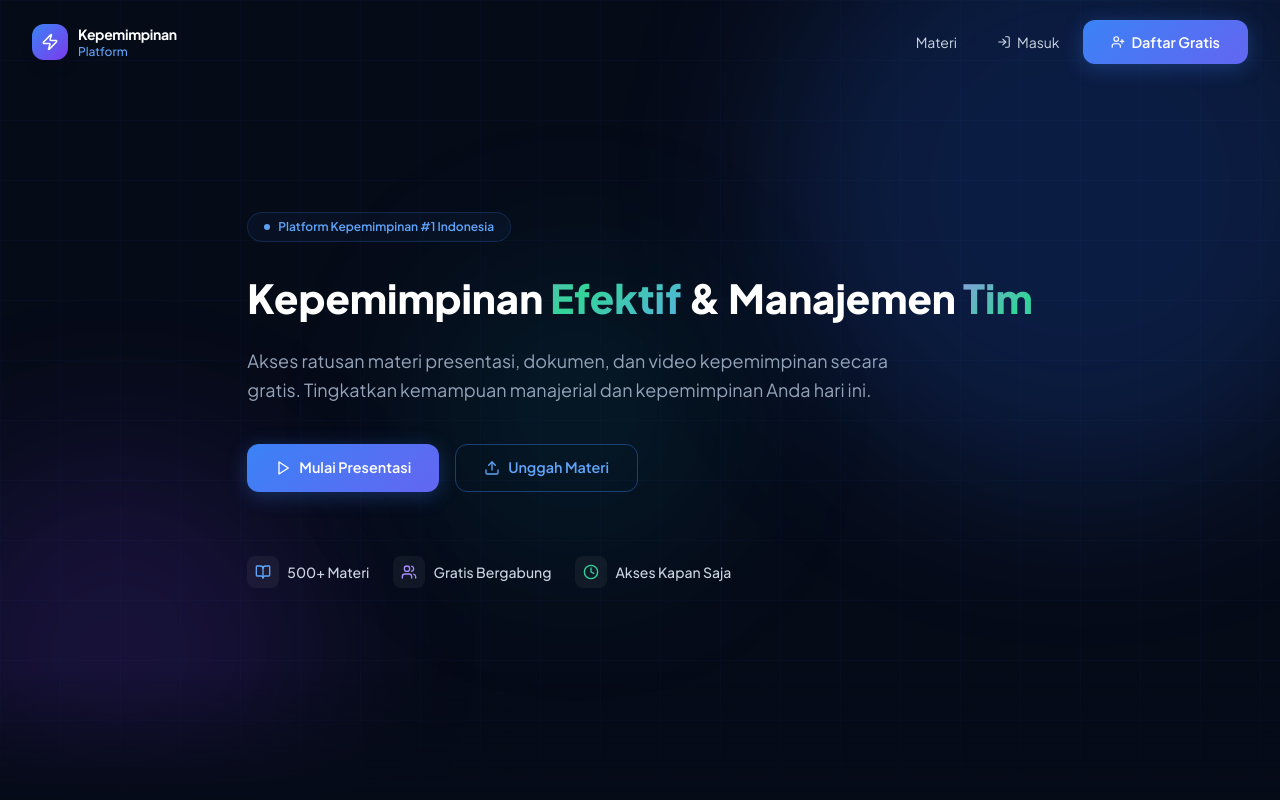
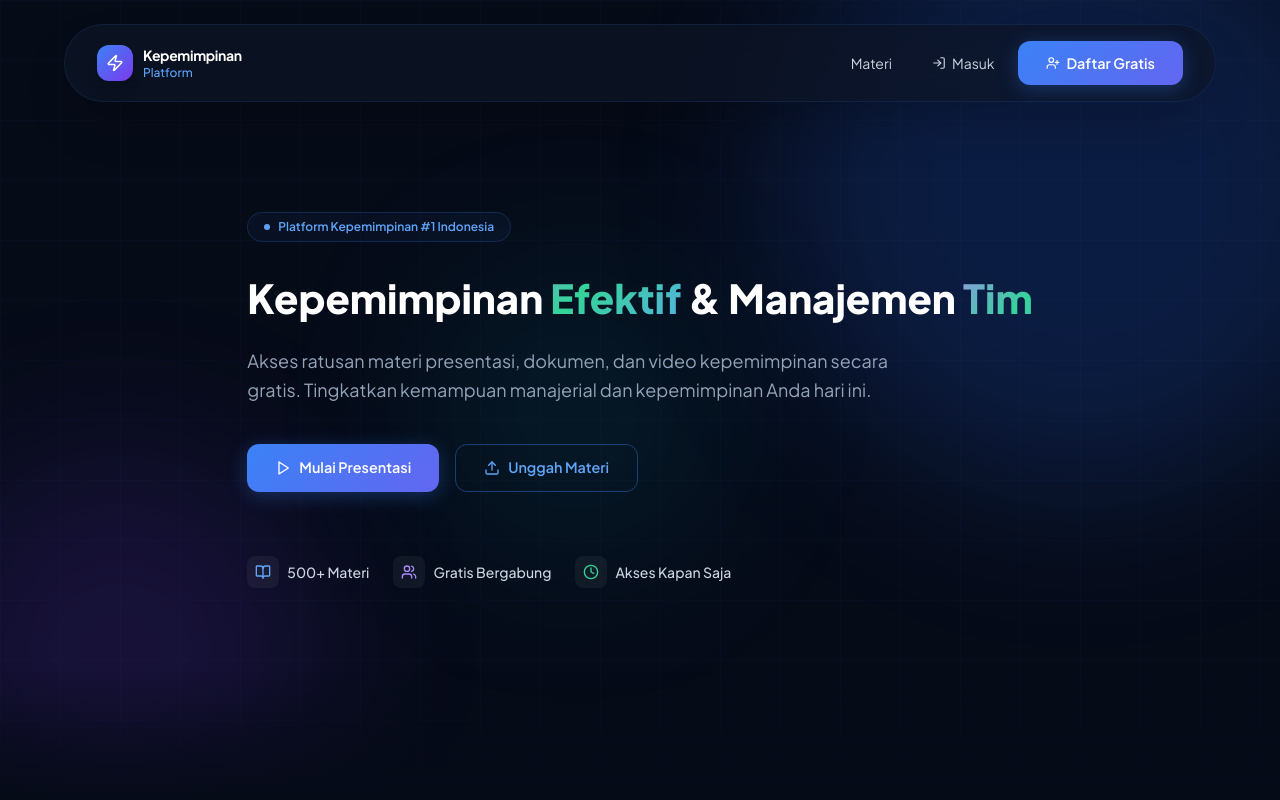
Before and after one commit to AdhityaMaulana11/kepemimpinan-platform, a Next.js app in the folder frontend/: page / in a window 1280 px wide. Shown: the top 800 px of the page. Built offline with nearby package versions, Linux system fonts and the light colour scheme; no server answers.

Commit message:
feat(frontend): make navbar floating and rounded
Modified the Navbar component to visually float below the top of the screen
and feature fully rounded pill-shaped corners, aligning with the reference design.

```diff
--- a/frontend/components/layout/Navbar.tsx
+++ b/frontend/components/layout/Navbar.tsx
@@ -20,8 +20,12 @@ export default function Navbar() {
   }, []);
 
   return (
-    <nav className={cn('fixed top-0 left-0 right-0 z-50 transition-all duration-500', scrolled ? 'glass border-b border-blue-500/10 py-3' : 'bg-transparent py-5')}>
-      <div className="max-w-7xl mx-auto px-4 sm:px-6 lg:px-8">
+    <div className="fixed top-0 left-0 right-0 z-50 flex justify-center px-4 sm:px-6 pt-6 pb-4 pointer-events-none">
+      <nav className={cn(
+        'pointer-events-auto w-full max-w-6xl border border-white/10 shadow-2xl transition-all duration-500',
+        mobileOpen ? 'rounded-3xl' : 'rounded-full',
+        scrolled ? 'glass bg-[#060b18]/90 backdrop-blur-xl py-3 px-6 sm:px-8' : 'glass bg-[#060b18]/40 backdrop-blur-md py-4 px-6 sm:px-8'
+      )}>
         <div className="flex items-center justify-between">
           <Link href="/" className="flex items-center gap-2.5 group">
             <div className="w-9 h-9 rounded-xl bg-gradient-to-br from-blue-500 to-violet-600 flex items-center justify-center shadow-lg group-hover:shadow-blue-500/40 transition-shadow duration-300">
@@ -87,7 +91,7 @@ export default function Navbar() {
             )}
           </div>
         )}
-      </div>
-    </nav>
+      </nav>
+    </div>
   );
 }
```
